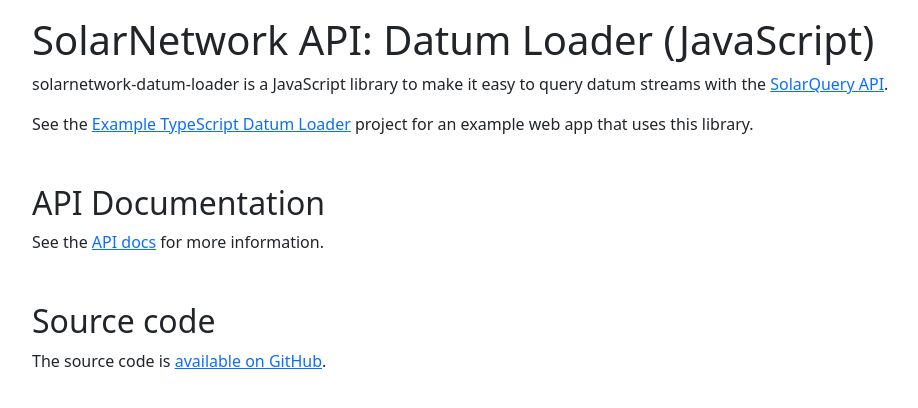
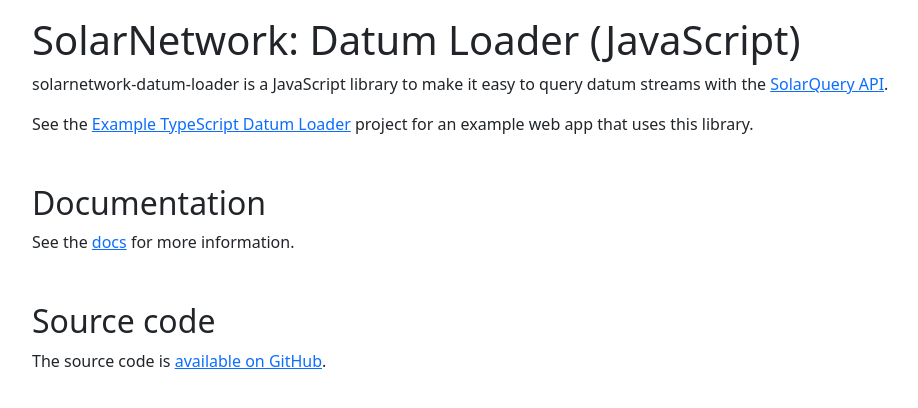
Before and after one commit to SolarNetwork/sn-datum-loader-js, a website: page docs/index.html in a window 1280 px wide. Shown: the whole page, without its empty margins (50-968 px from the left). Drawn offline with nearby package versions, Linux system fonts and the light colour scheme.

Commit message:
Tweak info.

```diff
--- a/docs/index.html
+++ b/docs/index.html
@@ -3,7 +3,7 @@
   <head>
     <meta charset="utf-8" />
     <meta name="viewport" content="width=device-width, initial-scale=1" />
-    <title>SolarNetwork API: Datum Loader (JavaScript)</title>
+    <title>SolarNetwork: Datum Loader (JavaScript)</title>
     <link
       href="https://cdn.jsdelivr.net/npm/bootstrap@5.3.2/dist/css/bootstrap.min.css"
       rel="stylesheet"
@@ -13,7 +13,7 @@
   </head>
   <body>
     <main class="container my-3">
-      <h1>SolarNetwork API: Datum Loader (JavaScript)</h1>
+      <h1>SolarNetwork: Datum Loader (JavaScript)</h1>
 
       <p>
         solarnetwork-datum-loader is a JavaScript library to make it easy to
@@ -35,10 +35,8 @@
       </p>
     </main>
     <section class="container my-5">
-      <h2>API Documentation</h2>
-      <p>
-        See the <a href="html/index.html">API docs</a> for more information.
-      </p>
+      <h2>Documentation</h2>
+      <p>See the <a href="html/index.html">docs</a> for more information.</p>
     </section>
     <section class="container my-5">
       <h2>Source code</h2>
```
